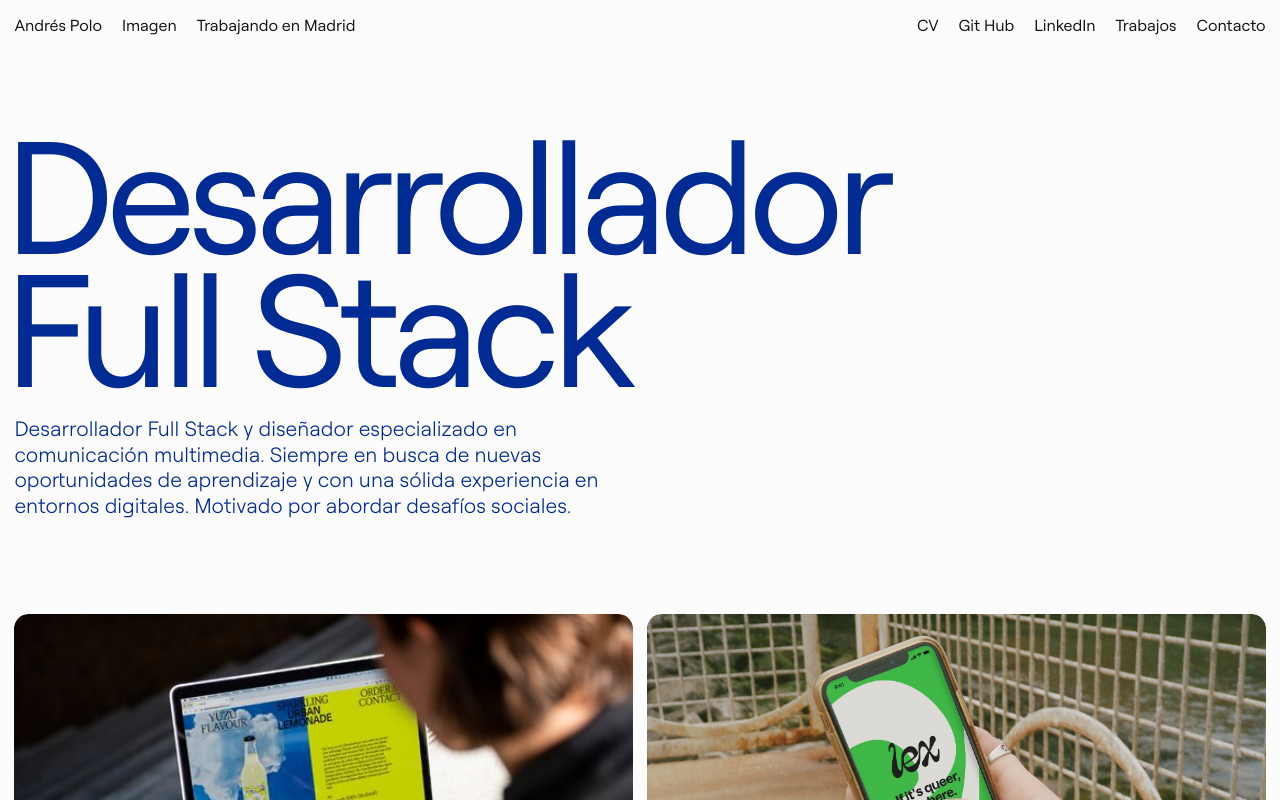
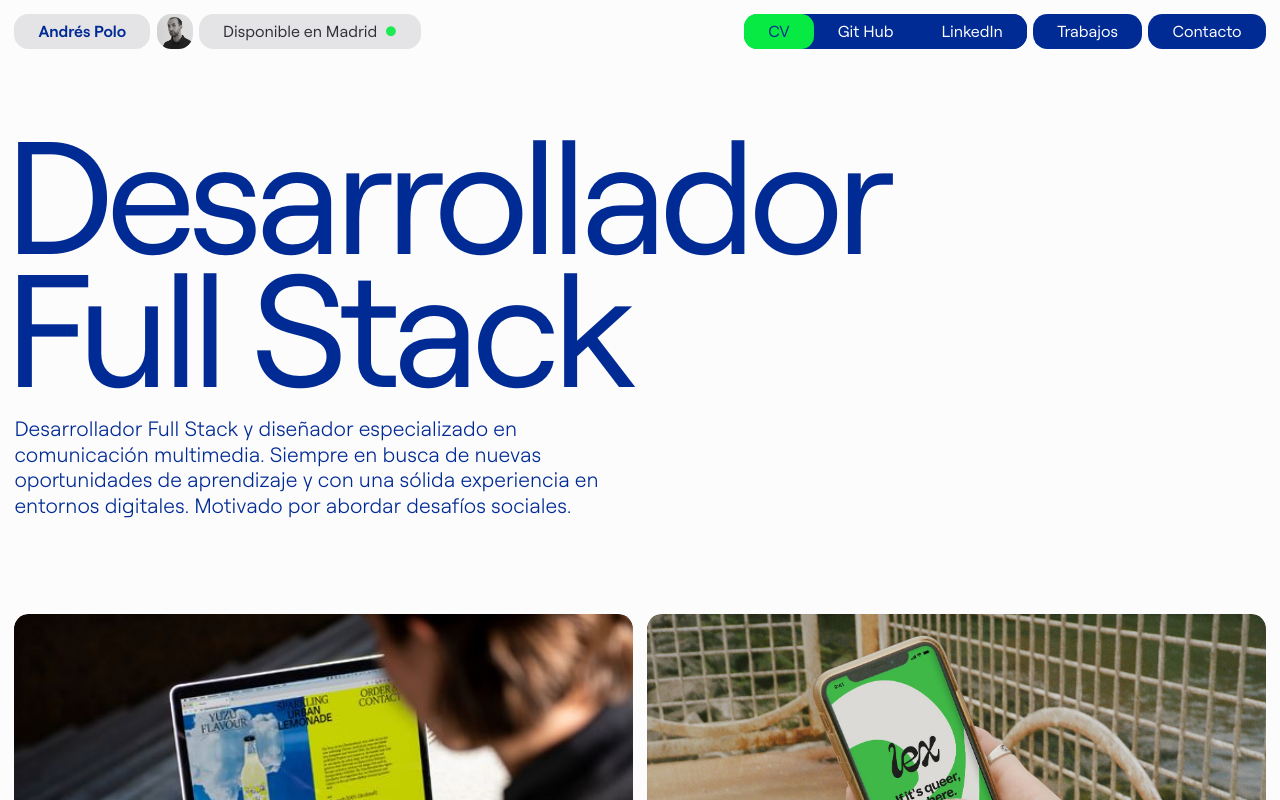
Before and after one commit to AndresPLS/porfolio_dev, an Angular app: page / in a window 1280 px wide. Shown: the top 800 px of the page. Built offline with nearby package versions, Linux system fonts and the light colour scheme.

Commit message:
Retoques Navbar

```diff
--- a/src/app/shared/components/nav-bar/nav-bar.component.css
+++ b/src/app/shared/components/nav-bar/nav-bar.component.css
@@ -1,14 +1,35 @@
-.nav__container {
-    display: flex;
-    justify-content: space-between;
+.nav__workIn span {
+    content: "\2022";
+    font-size: 3.4rem;
+    line-height: 0rem;
+    color: var(--secondary-color);
+    vertical-align: -0.5625rem;
+    animation: work-available infinite linear 1.4s;
+}
+
+.nav__container ul {
+    margin-bottom: 0;
+}
 
 
+@keyframes work-available {
+    0% {
+        opacity: 0;
+    }
 
-    & ul {
-        display: flex;
-        gap: 20px;
-        list-style: none;
-        padding-left: 0;
+    25% {
+        opacity: 0.66;
+    }
 
+    50% {
+        opacity: 1;
+    }
+
+    75% {
+        opacity: 0.66;
+    }
+
+    100% {
+        opacity: 0;
     }
 }
--- a/src/app/shared/components/nav-bar/nav-bar.component.html
+++ b/src/app/shared/components/nav-bar/nav-bar.component.html
@@ -1,17 +1,21 @@
 <div class="nav__container">
-    <ul>
-        <li routerLink="/" routerLinkActive="active">Andrés Polo</li>
-        <li routerLink="/home" routerLinkActive="active">Imagen</li>
-        <li>Trabajando en Madrid</li>
+    <ul class="nav__left">
+        <li routerLink="/" routerLinkActive="active" class="nav__nameBubble">Andrés Polo</li>
+        <li>
+            <figure class="nav__image"></figure>
+        </li>
+        <li class="nav__workIn">Disponible en Madrid <span> &#8226; </span></li>
     </ul>
 
 
-    <ul>
-        <li><a href="https://drive.google.com/file/d/10OXPBzUZjqQu7_kafp0kE6AfxaClc6XV/view?usp=sharing"
-                target="_blank">CV</a></li>
-        <li><a href="https://github.com/AndresPLS" target="_blank">Git Hub</a></li>
-        <li><a href="https://linkedin.com/in/apls" target="_blank">LinkedIn</a></li>
-        <li routerLink="/work" routerLinkActive="active">Trabajos</li>
-        <li routerLink="/contact" routerLinkActive="active">Contacto</li>
+    <ul class="nav__right">
+        <div class="nav__bigBubble">
+            <li><a href="https://drive.google.com/file/d/10OXPBzUZjqQu7_kafp0kE6AfxaClc6XV/view?usp=sharing"
+                    target="_blank" class="nav__cv">CV</a></li>
+            <li><a href="https://github.com/AndresPLS" target="_blank" class="nav__bubble">Git Hub</a></li>
+            <li><a href="https://linkedin.com/in/apls" target="_blank" class="nav__bubble">LinkedIn</a></li>
+        </div>
+        <li routerLink="/work" routerLinkActive="active" class="nav__bubble">Trabajos</li>
+        <li routerLink="/contact" routerLinkActive="active" class="nav__bubble">Contacto</li>
     </ul>
 </div>
```
